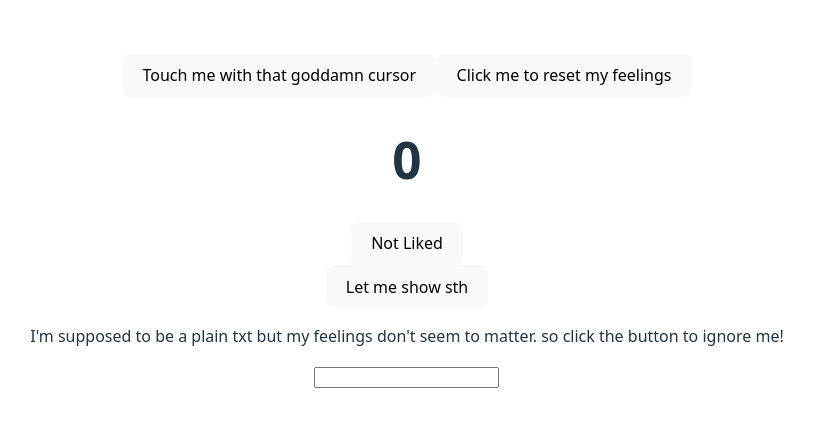
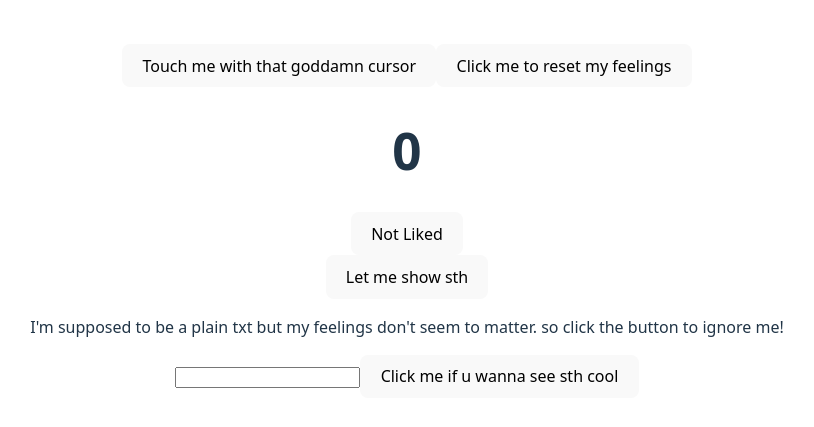
Before and after one commit to Mohamad-Moghadam/twitter, a React (Vite) app in the folder twitter/: page / in a window 1280 px wide. Shown: the part 179-606 px from the top of the page, without its empty margins (233-1047 px from the left). Built offline with nearby package versions, Linux system fonts and the light colour scheme.

Commit message:
🐛 pass to txt type fixed: button added to change the type of input

```diff
--- a/twitter/src/components/PasswordToggle.jsx
+++ b/twitter/src/components/PasswordToggle.jsx
@@ -10,6 +10,9 @@ export function PassTog() {
 
 
     return <div>
-        <input type={`${passState}`} onClick={changePassState}/>
+        <input type={passState}/>
+        <button onClick={changePassState}>
+            Click me if u wanna see sth cool
+        </button>
     </div>
 }
```
